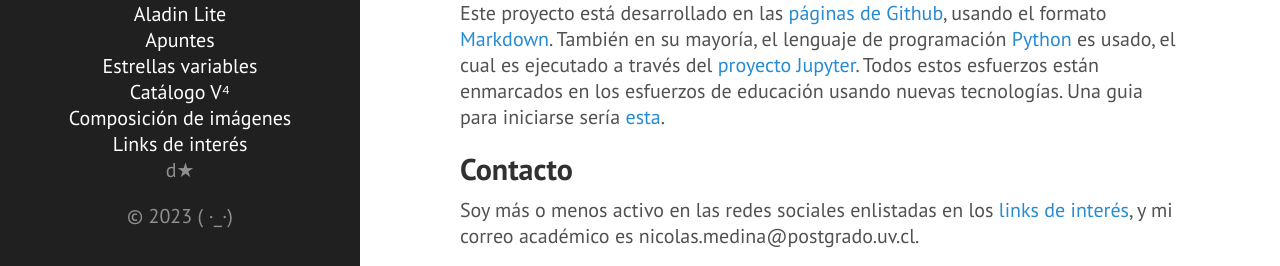
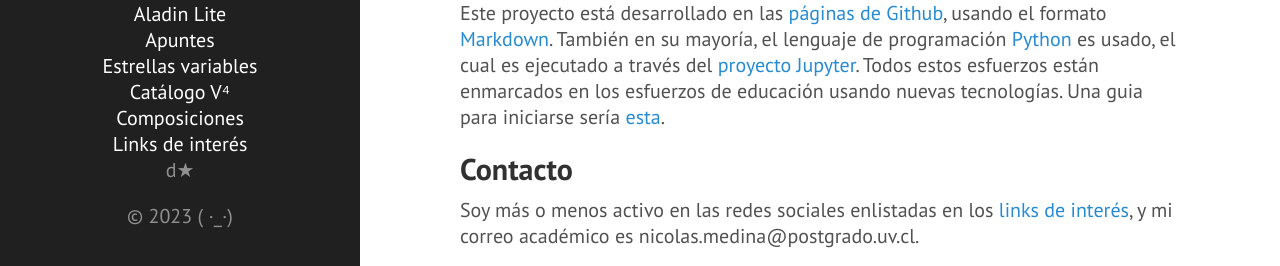
Before and after one commit to nicomedinap/nicomedinap.github.io, a Jekyll site: the page built from about.md, in a window 1280 px wide and 900 px high, scrolled down 481 px. Shown: the part 631-897 px from the top of the window. Built offline with Jekyll 4.4.1, drawn with Linux system fonts in a browser that asks for light colours.

Commit message:
Update galeria.md

```diff
--- a/galeria.md
+++ b/galeria.md
@@ -1,6 +1,6 @@
 ---
 layout: page
-title: Composición de imágenes
+title: Composiciones
 ---
 
 <html lang="es">
```
